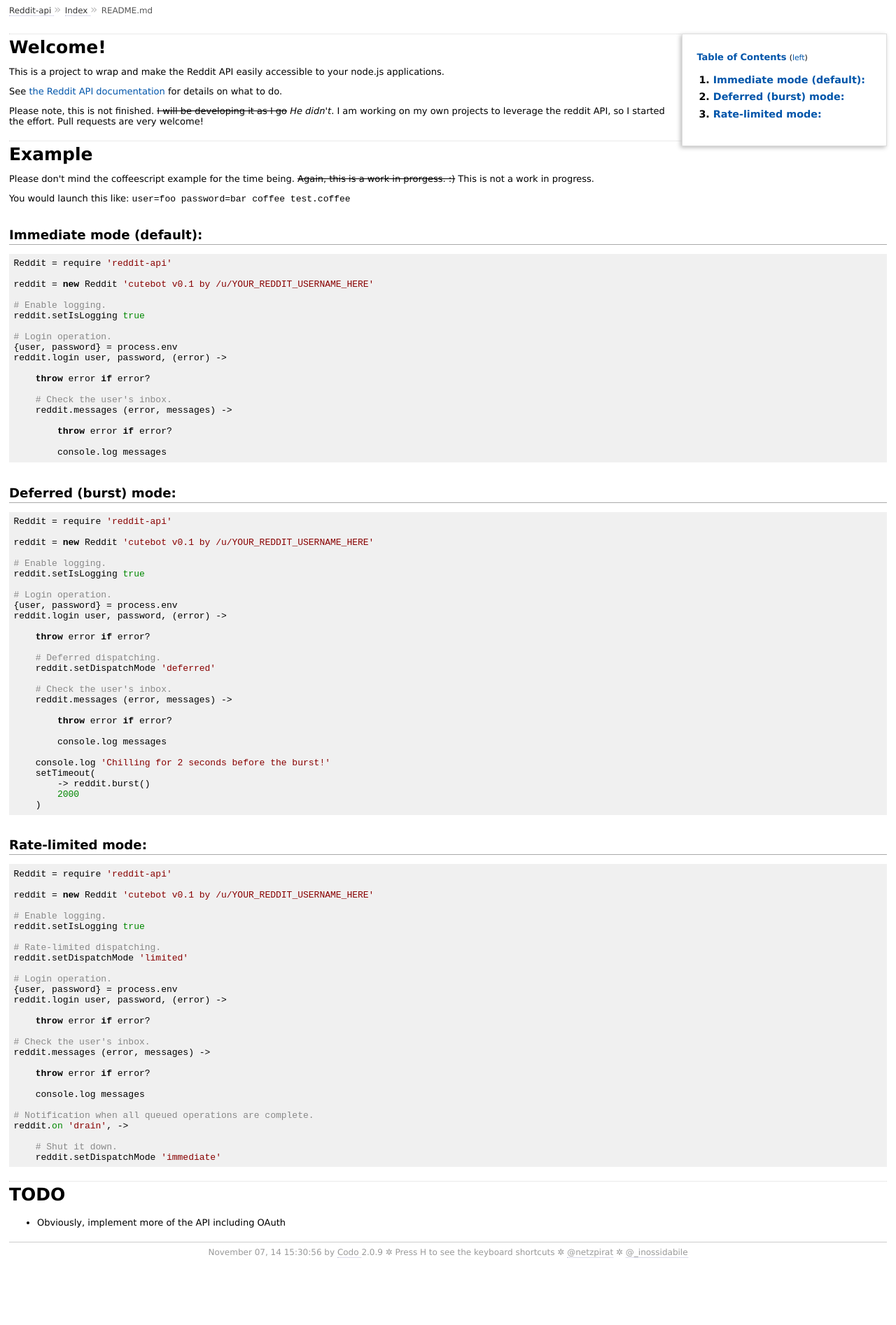
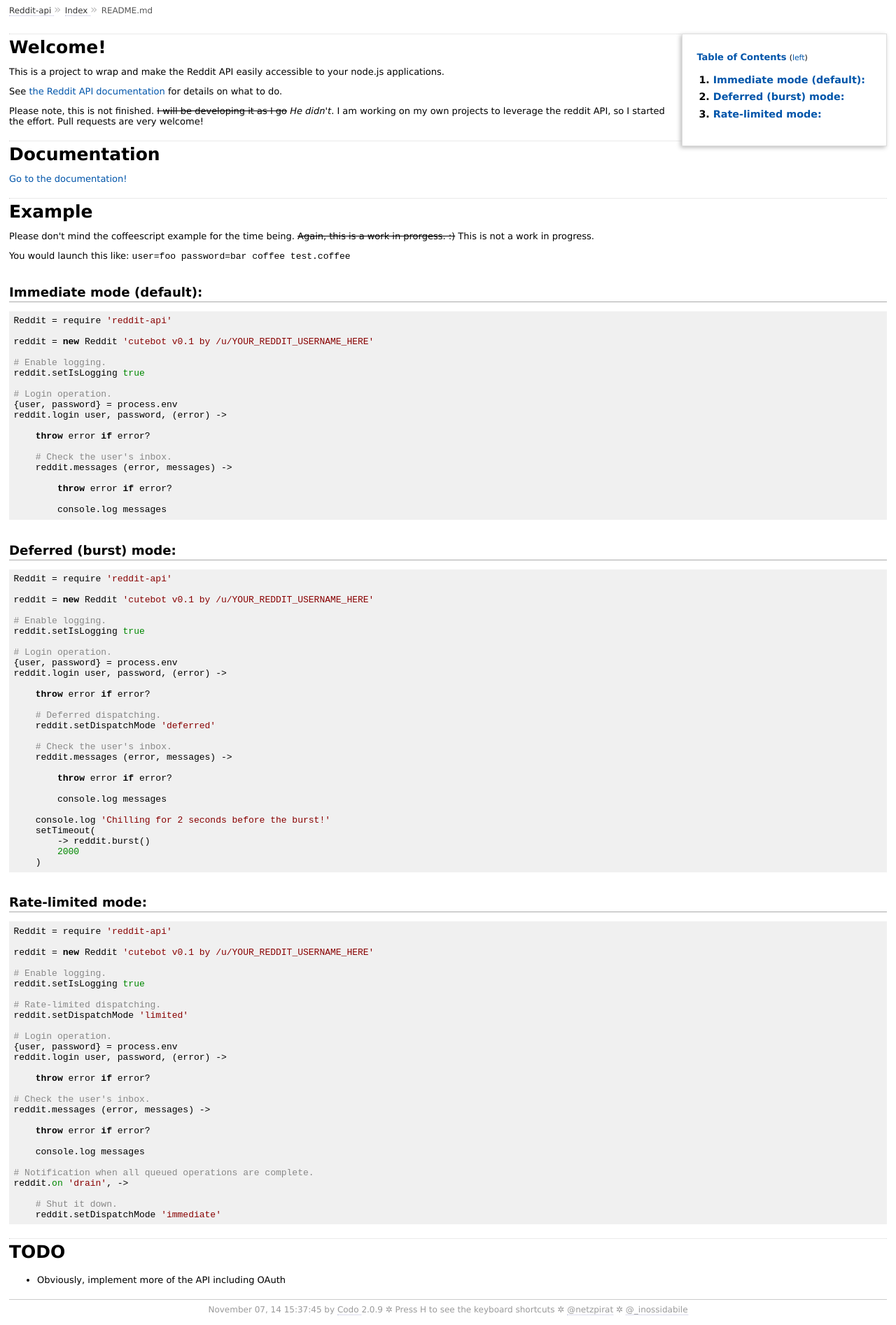
Before and after one commit to michaelowens/reddit-api, a plain HTML site: page extra/README.md.html in a window 1280 px wide. Shown: the whole page at 70% size. Before the commit the page ends 1812 px from the top, so only its background shows below. Drawn offline with Linux system fonts and the light colour scheme.

Commit message:
New docs

```diff
--- a/extra/README.md.html
+++ b/extra/README.md.html
@@ -34,7 +34,7 @@
         </p>
       </nav>
       <div id='filecontents'>
-        <h1 id="welcome-">Welcome!</h1><p>This is a project to wrap and make the Reddit API easily accessible to your node.js applications.</p><p>See <a href="http://www.reddit.com/dev/api">the Reddit API documentation</a> for details on what to do.</p><p>Please note, this is not finished. <del>I will be developing it as I go</del> <em>He didn&#39;t</em>. I am working on my own projects to leverage the reddit API, so I started the effort. Pull requests are very welcome!</p><h1 id="example">Example</h1><p>Please don&#39;t mind the coffeescript example for the time being. <del>Again, this is a work in prorgess. :)</del> This is not a work in progress.</p><p>You would launch this like:
+        <h1 id="welcome-">Welcome!</h1><p>This is a project to wrap and make the Reddit API easily accessible to your node.js applications.</p><p>See <a href="http://www.reddit.com/dev/api">the Reddit API documentation</a> for details on what to do.</p><p>Please note, this is not finished. <del>I will be developing it as I go</del> <em>He didn&#39;t</em>. I am working on my own projects to leverage the reddit API, so I started the effort. Pull requests are very welcome!</p><h1 id="documentation">Documentation</h1><p><a href="https://michaelowens.github.io/reddit-api/">Go to the documentation!</a></p><h1 id="example">Example</h1><p>Please don&#39;t mind the coffeescript example for the time being. <del>Again, this is a work in prorgess. :)</del> This is not a work in progress.</p><p>You would launch this like:
 <code>user=foo password=bar coffee test.coffee</code></p><h2 id="immediate-mode-default-">Immediate mode (default):</h2>
 <pre><code>Reddit = require &#39;reddit-api&#39;
 
@@ -121,7 +121,7 @@
       </div>
     </div>
     <div id='footer'>
-  November 07, 14 15:30:56 by
+  November 07, 14 15:37:45 by
   <a href='https://github.com/coffeedoc/codo' title='CoffeeScript API documentation generator'>
     Codo
   </a>
```
Also changed, not shown: alphabetical_index.html (+1 -1 lines), class/Account.html (+1 -1 lines), class/PrivateMessages.html (+1 -1 lines), class/Reddit.html (+3 -3 lines), file/src/api/account.coffee.html (+1 -1 lines), file/src/api/apps.coffee.html (+1 -1 lines), file/src/api/flair.coffee.html (+1 -1 lines), file/src/api/links-and-comments.coffee.html (+1 -1 lines), file/src/api/listings.coffee.html (+1 -1 lines), file/src/api/misc.coffee.html (+1 -1 lines), file/src/api/moderation.coffee.html (+1 -1 lines), file/src/api/private-messages.coffee.html (+1 -1 lines), file/src/api/search.coffee.html (+1 -1 lines), file/src/api/subreddits.coffee.html (+1 -1 lines), 3 more files.
